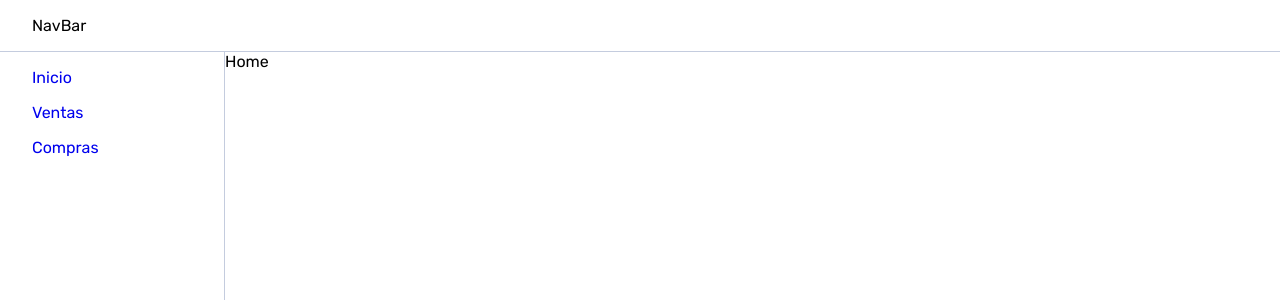
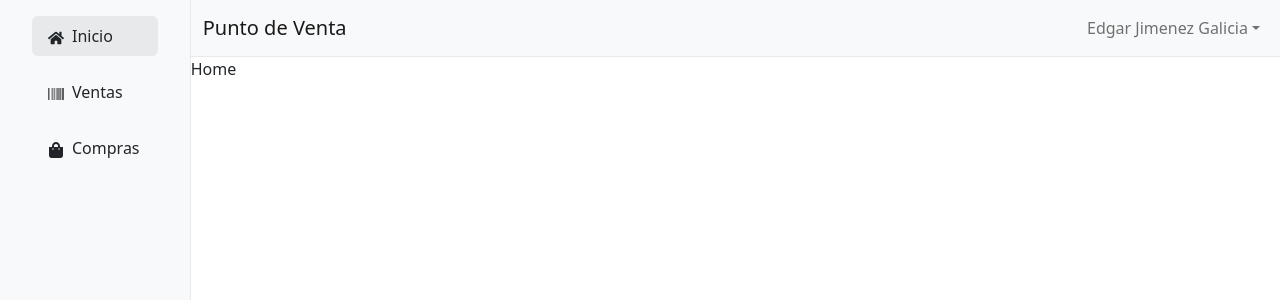
Before and after one commit to CeRuGu97/apppuntoventa, a React (Create React App) app: page / in a window 1280 px wide. Shown: the top 300 px of the page. Built offline with nearby package versions, Linux system fonts and the light colour scheme; the HTML template or start-up script is replaced by a standard one.

Commit message:
se redisenia los componentes con reactstrap y boostrap

```diff
--- a/package.json
+++ b/package.json
@@ -16,8 +16,10 @@
     "react": "^17.0.2",
     "react-bootstrap": "^2.7.2",
     "react-dom": "^17.0.2",
+    "react-icons": "^4.8.0",
     "react-router-dom": "^6.2.2",
     "react-scripts": "5.0.0",
+    "reactstrap": "^9.1.6",
     "sass": "^1.59.3",
     "sweetalert2": "^11.7.3",
     "web-vitals": "^2.1.4",
--- a/src/App.js
+++ b/src/App.jsx
@@ -9,10 +9,10 @@ import './App.scss';
 const App = () => {
   return (
     <BrowserRouter>
-      <Navbar />
       <div className="flex">
         <Sidebar />
-        <div className="content">
+        <div className="content w-100">
+          <Navbar />
           <Routes>
             <Route path="/" element={<Home />} />
             <Route path="/sales" element={<Sales />} />
--- a/src/App.scss
+++ b/src/App.scss
@@ -10,7 +10,7 @@ body {
 }
 
 $light: #ffffff;
-$gray: #c4ccde;
+$gray: #e7e9eb;
 
 .navbar {
   background-color: $light;
@@ -33,6 +33,9 @@ $gray: #c4ccde;
       margin-bottom: 1rem;
       a {
         text-decoration: none;
+        &.active {
+          background-color: $gray;
+        }
       }
     }
   }
--- a/src/components/Navbar.jsx
+++ b/src/components/Navbar.jsx
@@ -1,5 +1,44 @@
-const Navbar = () => {
-  return <div className="navbar">NavBar</div>;
+import React, { useState } from 'react';
+import {
+  Collapse,
+  Navbar,
+  NavbarToggler,
+  NavbarBrand,
+  Nav,
+  UncontrolledDropdown,
+  DropdownToggle,
+  DropdownMenu,
+  DropdownItem,
+} from 'reactstrap';
+
+const CustomNavbar = (args) => {
+  const [isOpen, setIsOpen] = useState(false);
+
+  const toggle = () => setIsOpen(!isOpen);
+
+  return (
+    <div>
+      <Navbar color="light" light expand="md">
+        <NavbarBrand href="/">Punto de Venta</NavbarBrand>
+        <NavbarToggler onClick={toggle} />
+        <Collapse isOpen={isOpen} navbar>
+          <Nav className="ms-auto" navbar>
+            <UncontrolledDropdown nav inNavbar>
+              <DropdownToggle nav caret>
+                Edgar Jimenez Galicia
+              </DropdownToggle>
+              <DropdownMenu right>
+                <DropdownItem>Mi perfil</DropdownItem>
+                <DropdownItem>Configuraciones</DropdownItem>
+                <DropdownItem divider />
+                <DropdownItem>Cerrar sesión</DropdownItem>
+              </DropdownMenu>
+            </UncontrolledDropdown>
+          </Nav>
+        </Collapse>
+      </Navbar>
+    </div>
+  );
 };
 
-export default Navbar;
+export default CustomNavbar;
--- a/src/components/Sidebar.jsx
+++ b/src/components/Sidebar.jsx
@@ -1,17 +1,42 @@
-import { Link } from 'react-router-dom';
+import { NavLink } from 'react-router-dom';
+import * as Icon from 'react-icons/fa';
 
 const Sidebar = () => {
   return (
-    <div className="sidebar">
+    <div className="sidebar bg-light">
       <ul>
         <li>
-          <Link to="/">Inicio</Link>
+          <NavLink
+            to="/"
+            exact
+            className="text-dark rounded py-2 w-100 d-inline-block px-3"
+            activeClassName="active"
+          >
+            <Icon.FaHome className="me-2" />
+            Inicio
+          </NavLink>
         </li>
         <li>
-          <Link to="/sales">Ventas</Link>
+          <NavLink
+            to="/sales"
+            exact
+            className="text-dark rounded py-2 w-100 d-inline-block px-3"
+            activeClassName="active"
+          >
+            <Icon.FaBarcode className="me-2" />
+            Ventas
+          </NavLink>
         </li>
         <li>
-          <Link to="/purchases">Compras</Link>
+          <NavLink
+            to="/purchases"
+            exact
+            className="text-dark rounded py-2 w-100 d-inline-block px-3"
+            activeClassName="active"
+          >
+            <Icon.FaShoppingBag className="me-2" />
+            Compras
+          </NavLink>
         </li>
       </ul>
     </div>
--- a/src/index.js
+++ b/src/index.js
@@ -1,6 +1,8 @@
 import React from 'react';
 import ReactDOM from 'react-dom';
 import App from './App';
+import 'bootstrap/scss/bootstrap.scss';
+import 'bootstrap/dist/css/bootstrap.min.css';
 import * as serviceWorkerRegistration from './serviceWorkerRegistration';
 
 ReactDOM.render(
```
Also changed, not shown: 1 other file (tests, documents, lock files or other folders).
